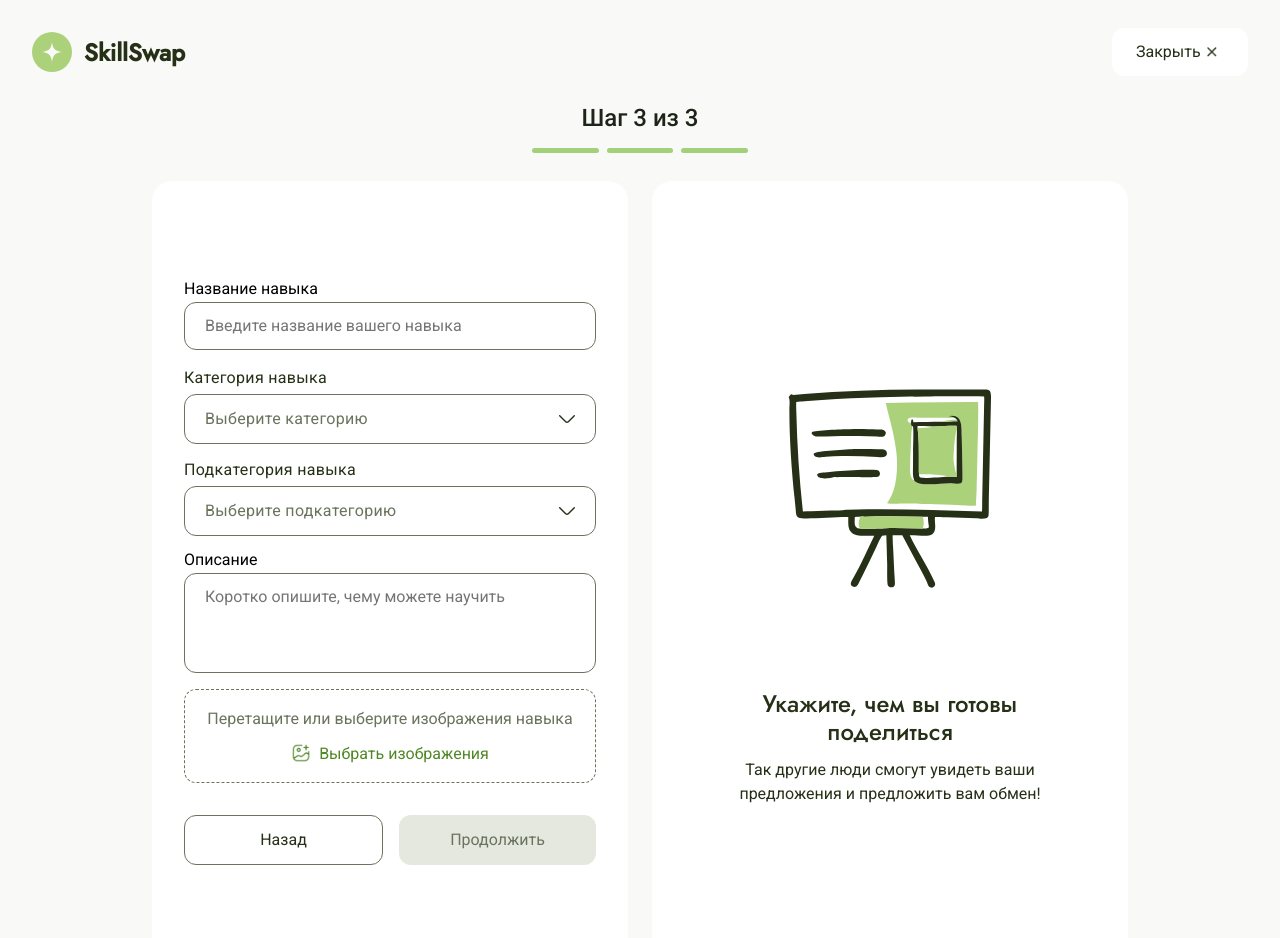
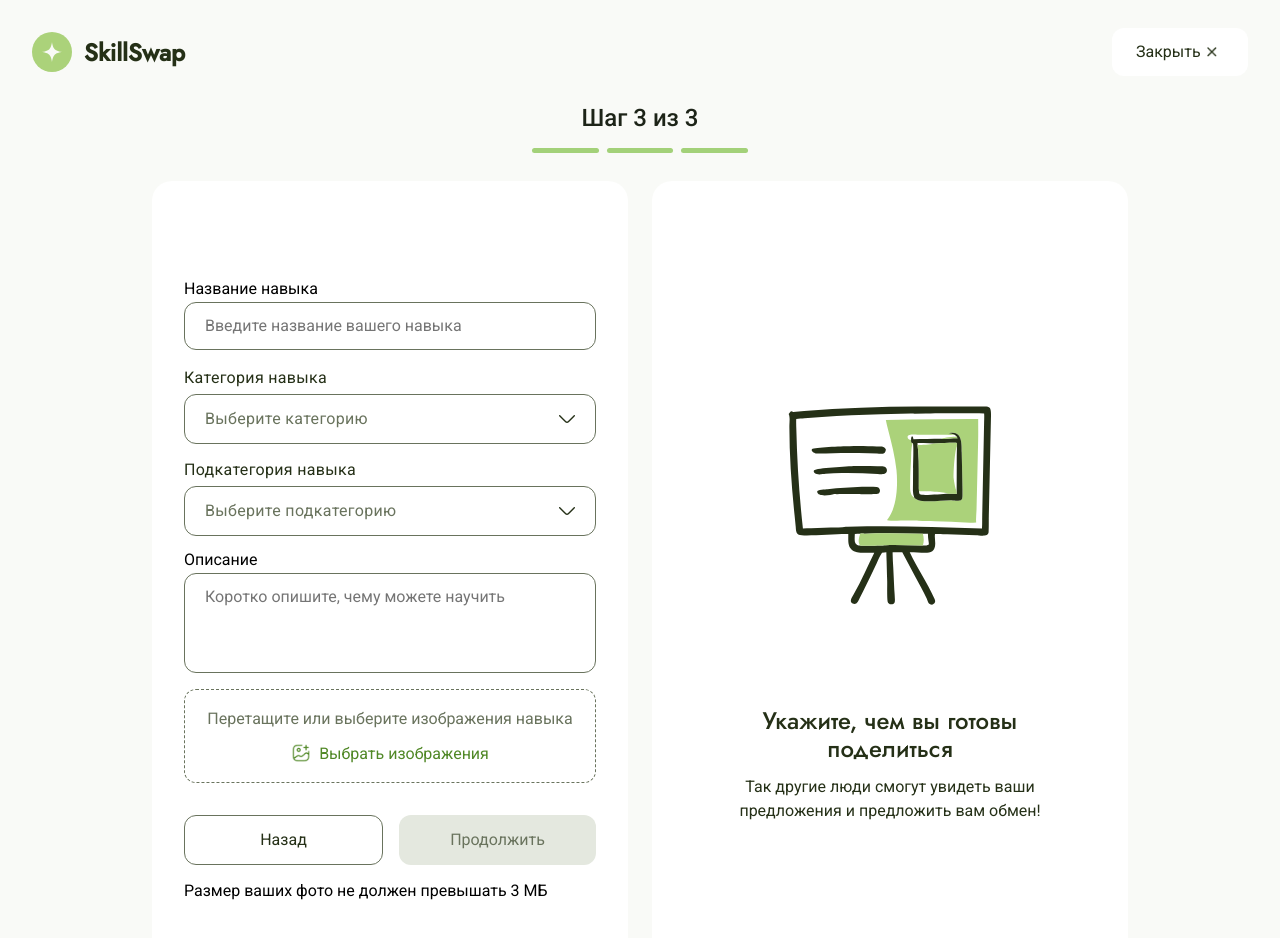
Before and after one commit to Flafi123/SkillSwap, a React (Vite) app: page /register/step-3 in a window 1280 px wide. Shown: the top 938 px of the page. Built offline with nearby package versions, Linux system fonts and the light colour scheme.

Commit message:
Добавлено предупреждение о размере файлов

```diff
--- a/src/pages/Auth/Step3/Step3.tsx
+++ b/src/pages/Auth/Step3/Step3.tsx
@@ -207,6 +207,7 @@ const AuthStepThirdPage: React.FC = () => {
                 {isSubmitting ? 'Отправка...' : 'Продолжить'}
               </ButtonUI>
             </div>
+            <p>Размер ваших фото не должен превышать 3 МБ</p>
           </form>
         </div>
 
```
